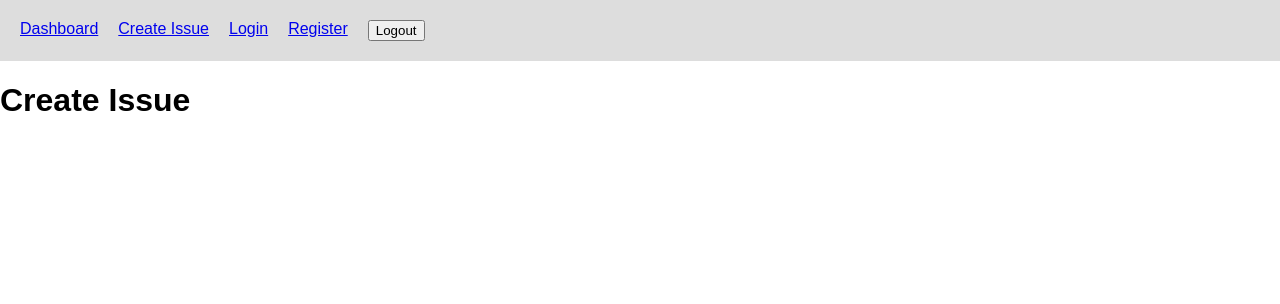
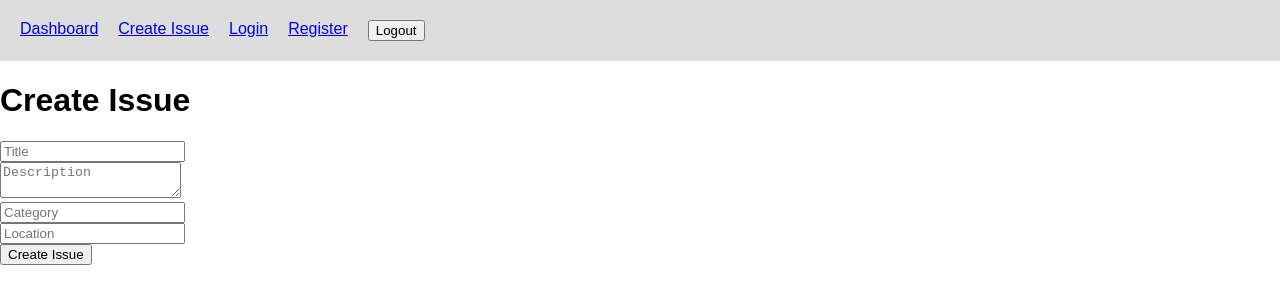
Before and after one commit to Manikanta420m/CommunityServe, a React (Vite) app in the folder FrontEnd/: page /create-issue in a window 1280 px wide. Shown: the top 304 px of the page. Built offline with nearby package versions, Linux system fonts and the light colour scheme.

Commit message:
"CreateIssues update"

```diff
--- a/FrontEnd/src/pages/CreateIssue.jsx
+++ b/FrontEnd/src/pages/CreateIssue.jsx
@@ -1,7 +1,78 @@
+import { useState } from "react";
+
+import { createIssue } from "../services/issueService";
+
 const CreateIssue = () => {
+  const [formData, setFormData] = useState({
+    title: "",
+    description: "",
+    category: "",
+    location: "",
+  });
+
+  const handleChange = (e) => {
+    setFormData({
+      ...formData,
+      [e.target.name]: e.target.value,
+    });
+  };
+
+  const handleSubmit = async (e) => {
+    e.preventDefault();
+
+    try {
+      await createIssue(formData);
+
+      alert("Issue Created Successfully");
+    } catch (error) {
+      console.log(error);
+
+      alert("Issue Creation Failed");
+    }
+  };
+
   return (
     <div>
       <h1>Create Issue</h1>
+
+      <form onSubmit={handleSubmit}>
+        <input
+          type="text"
+          name="title"
+          placeholder="Title"
+          onChange={handleChange}
+        />
+
+        <br />
+
+        <textarea
+          name="description"
+          placeholder="Description"
+          onChange={handleChange}
+        />
+
+        <br />
+
+        <input
+          type="text"
+          name="category"
+          placeholder="Category"
+          onChange={handleChange}
+        />
+
+        <br />
+
+        <input
+          type="text"
+          name="location"
+          placeholder="Location"
+          onChange={handleChange}
+        />
+
+        <br />
+
+        <button type="submit">Create Issue</button>
+      </form>
     </div>
   );
 };
```
